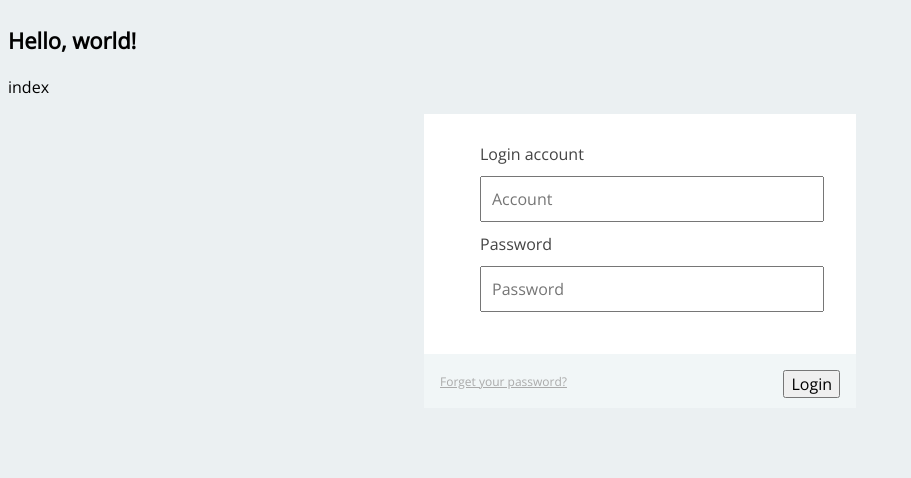
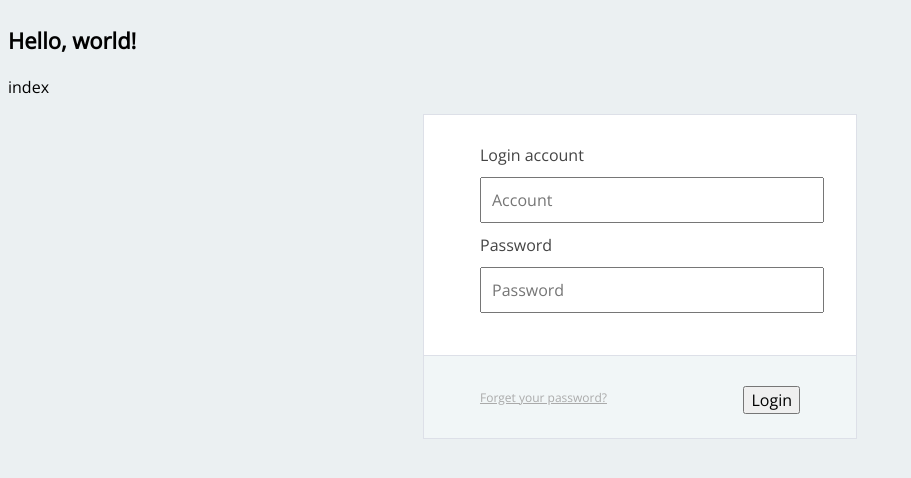
Before and after one commit to AndyUT101/myproject, a Django app: page /user/ in a window 1280 px wide. Shown: the top 478 px of the page, without its empty margins (0-911 px from the left). Run offline with Django 3.2, Linux system fonts and the light colour scheme; some libraries are stand-ins or nearby versions.

Commit message:
design update

```diff
--- a/static/style.css
+++ b/static/style.css
@@ -7,22 +7,24 @@ body {
 	background: #ebf0f2;
 }
 
-.login_submitfield, .login_infofield {
+.login_infofield, .login_submitfield {
 	width: 30%;
 	margin-left: auto;
 	margin-right: auto;
 	padding: 16px;
 	line-height: 20px;
 	min-width: 400px;
+
+	border: 1px solid #dde0e8;
+}
+
+.login_infofield .design_wrapper, .login_submitfield .design_wrapper {
+	width: 80%;
+	margin: 14px auto;
 }
 
 .login_infofield {
 	background: #fff;
-}
-
-.login_infofield .design_wrapper {
-	width: 80%;
-	margin: 14px auto;
 }
 
 .login_infofield .design_wrapper input {
@@ -39,7 +41,8 @@ body {
 .login_submitfield {
 	background: #f1f6f7;
 	max-height: 100px;
-}
+	border-top: none;
+	}
 
 .login_submitfield  a.forget {
 	color: #aaaaaa;
--- a/templates/login.html
+++ b/templates/login.html
@@ -20,8 +20,10 @@
 	</div>
 </div>
 <div class="login_submitfield">
-<a href="#" class="forget">Forget your password?</a>
-<button type="submit" class="btn btn-default floatright" value='login'>Login</button>
+	<div class="design_wrapper">
+		<a href="#" class="forget">Forget your password?</a>
+		<button type="submit" class="btn btn-default floatright" value='login'>Login</button>
+	</div>
 </div>
 </form>
 {% endblock %}
```
